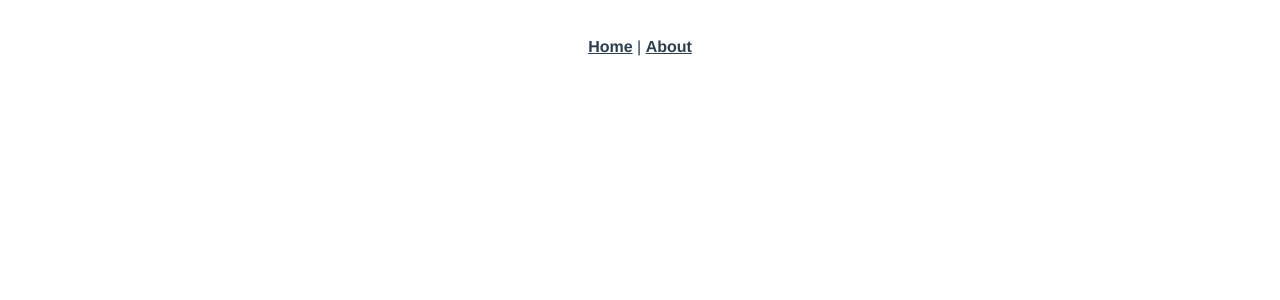
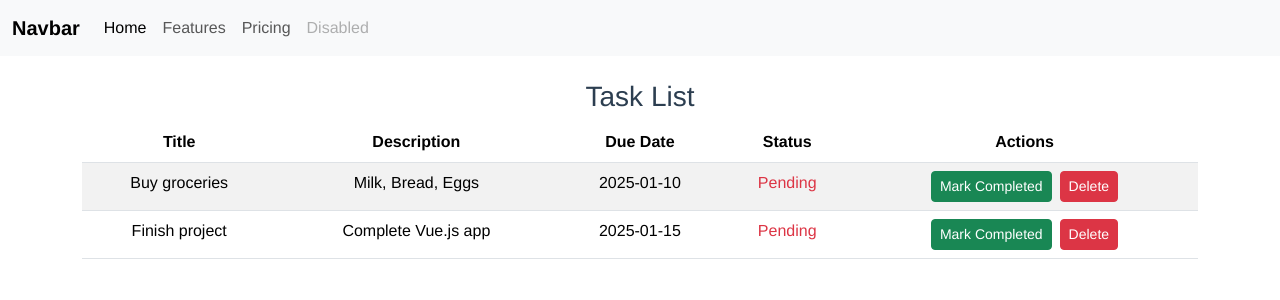
Before and after one commit to nyamuda/todo-app, a Vue app: page /tasks in a window 1280 px wide. Before the commit this address had no page. Shown: the top 300 px of the page. Built offline with nearby package versions, Linux system fonts and the light colour scheme.

Commit message:
Item list component and view added

```diff
--- a/package.json
+++ b/package.json
@@ -8,7 +8,9 @@
     "lint": "vue-cli-service lint"
   },
   "dependencies": {
+    "bootstrap": "^5.3.3",
     "core-js": "^3.8.3",
+    "todo-app": "file:",
     "vue": "^3.2.13",
     "vue-router": "^4.0.3",
     "vuex": "^4.0.0"
--- a/src/App.vue
+++ b/src/App.vue
@@ -1,10 +1,18 @@
 <template>
-  <nav>
-    <router-link to="/">Home</router-link> |
-    <router-link to="/about">About</router-link>
-  </nav>
-  <router-view/>
+  <NavBarItem></NavBarItem>
+  <router-view />
 </template>
+
+<script>
+import NavBarItem from "./components/NavBarItem.vue";
+
+export default {
+  name: "App",
+  components: {
+    NavBarItem,
+  },
+};
+</script>
 
 <style>
 #app {
--- a/src/components/HelloWorld.vue
+++ b/src/components/HelloWorld.vue
@@ -2,43 +2,114 @@
   <div class="hello">
     <h1>{{ msg }}</h1>
     <p>
-      For a guide and recipes on how to configure / customize this project,<br>
+      For a guide and recipes on how to configure / customize this project,<br />
       check out the
-      <a href="https://cli.vuejs.org" target="_blank" rel="noopener">vue-cli documentation</a>.
+      <a href="https://cli.vuejs.org" target="_blank" rel="noopener"
+        >vue-cli documentation</a
+      >.
     </p>
+    <button type="button" class="btn btn-danger">Danger test</button>
     <h3>Installed CLI Plugins</h3>
     <ul>
-      <li><a href="https://github.com/vuejs/vue-cli/tree/dev/packages/%40vue/cli-plugin-babel" target="_blank" rel="noopener">babel</a></li>
-      <li><a href="https://github.com/vuejs/vue-cli/tree/dev/packages/%40vue/cli-plugin-router" target="_blank" rel="noopener">router</a></li>
-      <li><a href="https://github.com/vuejs/vue-cli/tree/dev/packages/%40vue/cli-plugin-vuex" target="_blank" rel="noopener">vuex</a></li>
-      <li><a href="https://github.com/vuejs/vue-cli/tree/dev/packages/%40vue/cli-plugin-eslint" target="_blank" rel="noopener">eslint</a></li>
+      <li>
+        <a
+          href="https://github.com/vuejs/vue-cli/tree/dev/packages/%40vue/cli-plugin-babel"
+          target="_blank"
+          rel="noopener"
+          >babel</a
+        >
+      </li>
+      <li>
+        <a
+          href="https://github.com/vuejs/vue-cli/tree/dev/packages/%40vue/cli-plugin-router"
+          target="_blank"
+          rel="noopener"
+          >router</a
+        >
+      </li>
+      <li>
+        <a
+          href="https://github.com/vuejs/vue-cli/tree/dev/packages/%40vue/cli-plugin-vuex"
+          target="_blank"
+          rel="noopener"
+          >vuex</a
+        >
+      </li>
+      <li>
+        <a
+          href="https://github.com/vuejs/vue-cli/tree/dev/packages/%40vue/cli-plugin-eslint"
+          target="_blank"
+          rel="noopener"
+          >eslint</a
+        >
+      </li>
     </ul>
     <h3>Essential Links</h3>
     <ul>
-      <li><a href="https://vuejs.org" target="_blank" rel="noopener">Core Docs</a></li>
-      <li><a href="https://forum.vuejs.org" target="_blank" rel="noopener">Forum</a></li>
-      <li><a href="https://chat.vuejs.org" target="_blank" rel="noopener">Community Chat</a></li>
-      <li><a href="https://twitter.com/vuejs" target="_blank" rel="noopener">Twitter</a></li>
-      <li><a href="https://news.vuejs.org" target="_blank" rel="noopener">News</a></li>
+      <li>
+        <a href="https://vuejs.org" target="_blank" rel="noopener">Core Docs</a>
+      </li>
+      <li>
+        <a href="https://forum.vuejs.org" target="_blank" rel="noopener"
+          >Forum</a
+        >
+      </li>
+      <li>
+        <a href="https://chat.vuejs.org" target="_blank" rel="noopener"
+          >Community Chat</a
+        >
+      </li>
+      <li>
+        <a href="https://twitter.com/vuejs" target="_blank" rel="noopener"
+          >Twitter</a
+        >
+      </li>
+      <li>
+        <a href="https://news.vuejs.org" target="_blank" rel="noopener">News</a>
+      </li>
     </ul>
     <h3>Ecosystem</h3>
     <ul>
-      <li><a href="https://router.vuejs.org" target="_blank" rel="noopener">vue-router</a></li>
-      <li><a href="https://vuex.vuejs.org" target="_blank" rel="noopener">vuex</a></li>
-      <li><a href="https://github.com/vuejs/vue-devtools#vue-devtools" target="_blank" rel="noopener">vue-devtools</a></li>
-      <li><a href="https://vue-loader.vuejs.org" target="_blank" rel="noopener">vue-loader</a></li>
-      <li><a href="https://github.com/vuejs/awesome-vue" target="_blank" rel="noopener">awesome-vue</a></li>
+      <li>
+        <a href="https://router.vuejs.org" target="_blank" rel="noopener"
+          >vue-router</a
+        >
+      </li>
+      <li>
+        <a href="https://vuex.vuejs.org" target="_blank" rel="noopener">vuex</a>
+      </li>
+      <li>
+        <a
+          href="https://github.com/vuejs/vue-devtools#vue-devtools"
+          target="_blank"
+          rel="noopener"
+          >vue-devtools</a
+        >
+      </li>
+      <li>
+        <a href="https://vue-loader.vuejs.org" target="_blank" rel="noopener"
+          >vue-loader</a
+        >
+      </li>
+      <li>
+        <a
+          href="https://github.com/vuejs/awesome-vue"
+          target="_blank"
+          rel="noopener"
+          >awesome-vue</a
+        >
+      </li>
     </ul>
   </div>
 </template>
 
 <script>
 export default {
-  name: 'HelloWorld',
+  name: "HelloWorld",
   props: {
-    msg: String
-  }
-}
+    msg: String,
+  },
+};
 </script>
 
 <!-- Add "scoped" attribute to limit CSS to this component only -->
--- /dev/null
+++ b/src/components/NavBarItem.vue
@@ -0,0 +1,41 @@
+<template>
+  <nav class="navbar navbar-expand-lg navbar-light bg-light">
+    <div class="container-fluid">
+      <a class="navbar-brand" href="#">Navbar</a>
+      <button
+        class="navbar-toggler"
+        type="button"
+        data-bs-toggle="collapse"
+        data-bs-target="#navbarNav"
+        aria-controls="navbarNav"
+        aria-expanded="false"
+        aria-label="Toggle navigation"
+      >
+        <span class="navbar-toggler-icon"></span>
+      </button>
+      <div class="collapse navbar-collapse" id="navbarNav">
+        <ul class="navbar-nav">
+          <li class="nav-item">
+            <a class="nav-link active" aria-current="page" href="#">Home</a>
+          </li>
+          <li class="nav-item">
+            <a class="nav-link" href="#">Features</a>
+          </li>
+          <li class="nav-item">
+            <a class="nav-link" href="#">Pricing</a>
+          </li>
+          <li class="nav-item">
+            <a class="nav-link disabled">Disabled</a>
+          </li>
+        </ul>
+      </div>
+    </div>
+  </nav>
+</template>
+
+<script>
+export default {
+  name: "NavBarItem",
+  components: {},
+};
+</script>
--- /dev/null
+++ b/src/components/TaskList.vue
@@ -0,0 +1,81 @@
+<template>
+  <div class="container mt-4">
+    <h3>Task List</h3>
+    <table class="table table-striped">
+      <thead>
+        <tr>
+          <th>Title</th>
+          <th>Description</th>
+          <th>Due Date</th>
+          <th>Status</th>
+          <th>Actions</th>
+        </tr>
+      </thead>
+      <tbody>
+        <tr v-for="(task, index) in tasks" :key="index">
+          <td>{{ task.title }}</td>
+          <td>{{ task.description }}</td>
+          <td>{{ task.dueDate }}</td>
+          <td>
+            <span
+              :class="{
+                'text-success': task.completed,
+                'text-danger': !task.completed,
+              }"
+            >
+              {{ task.completed ? "Completed" : "Pending" }}
+            </span>
+          </td>
+          <td>
+            <button
+              class="btn btn-success btn-sm me-2"
+              @click="markCompleted(index)"
+            >
+              Mark Completed
+            </button>
+            <button class="btn btn-danger btn-sm" @click="deleteTask(index)">
+              Delete
+            </button>
+          </td>
+        </tr>
+      </tbody>
+    </table>
+  </div>
+</template>
+
+<script>
+export default {
+  data() {
+    return {
+      tasks: [
+        {
+          title: "Buy groceries",
+          description: "Milk, Bread, Eggs",
+          dueDate: "2025-01-10",
+          completed: false,
+        },
+        {
+          title: "Finish project",
+          description: "Complete Vue.js app",
+          dueDate: "2025-01-15",
+          completed: false,
+        },
+      ],
+    };
+  },
+  methods: {
+    markCompleted(index) {
+      this.tasks[index].completed = true;
+    },
+    deleteTask(index) {
+      this.tasks.splice(index, 1);
+    },
+  },
+};
+</script>
+
+<style>
+.container {
+  max-width: 800px;
+}
+</style>
--- a/src/router/index.js
+++ b/src/router/index.js
@@ -1,25 +1,32 @@
-import { createRouter, createWebHistory } from 'vue-router'
-import HomeView from '../views/HomeView.vue'
+import { createRouter, createWebHistory } from "vue-router";
+import HomeView from "../views/HomeView.vue";
+import TaskView from "../views/TaskView.vue";
 
 const routes = [
   {
-    path: '/',
-    name: 'home',
-    component: HomeView
+    path: "/",
+    name: "home",
+    component: HomeView,
   },
   {
-    path: '/about',
-    name: 'about',
+    path: "/tasks",
+    name: "tasks",
+    component: TaskView,
+  },
+  {
+    path: "/about",
+    name: "about",
     // route level code-splitting
     // this generates a separate chunk (about.[hash].js) for this route
     // which is lazy-loaded when the route is visited.
-    component: () => import(/* webpackChunkName: "about" */ '../views/AboutView.vue')
-  }
-]
+    component: () =>
+      import(/* webpackChunkName: "about" */ "../views/AboutView.vue"),
+  },
+];
 
 const router = createRouter({
   history: createWebHistory(process.env.BASE_URL),
-  routes
-})
+  routes,
+});
 
-export default router
+export default router;
--- /dev/null
+++ b/src/views/TaskView.vue
@@ -0,0 +1,16 @@
+<template>
+  <div class="tasks">
+    <TaskList></TaskList>
+  </div>
+</template>
+
+<script>
+import TaskList from "@/components/TaskList.vue";
+
+export default {
+  name: "HomeView",
+  components: {
+    TaskList,
+  },
+};
+</script>
```
Also changed, not shown: src/main.js (+7 -5 lines), 1 other file (tests, documents, lock files or other folders).
